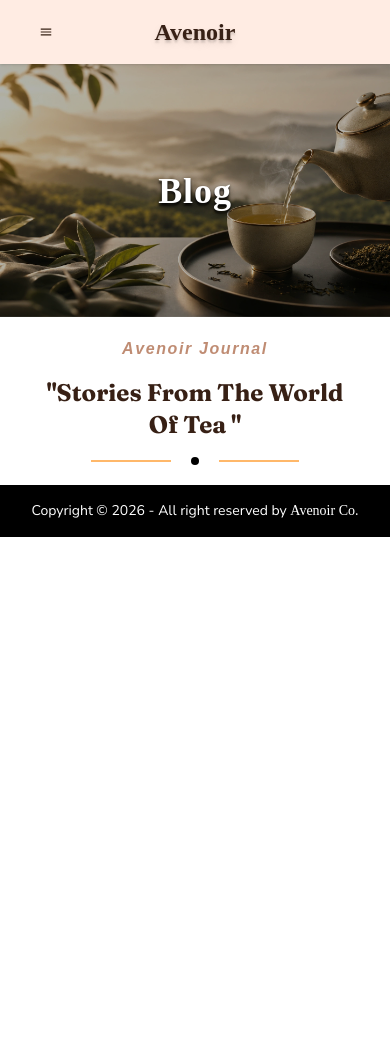
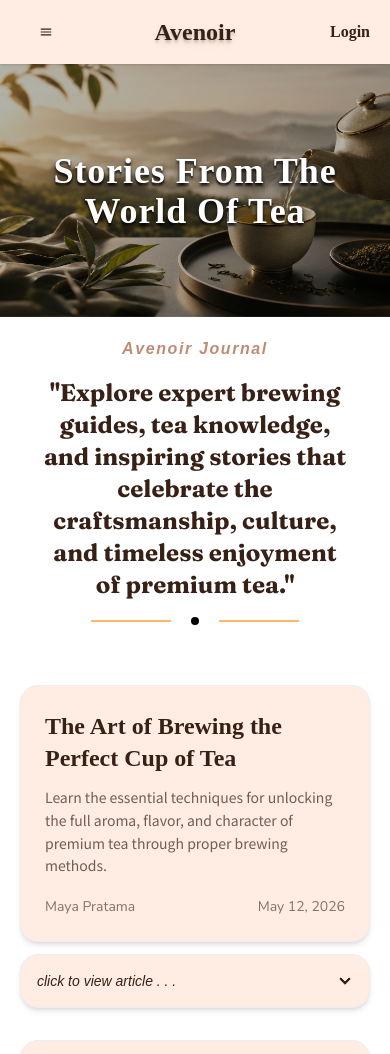
Before and after one commit to ChristoRinovan/avenoir-tea-company-profile, a React (Vite) app: page /blog in a window 390 px wide. Shown: the top 1054 px of the page. Before the commit the page ends 844 px from the top, so only its background shows below. Built offline with nearby package versions, Linux system fonts and the light colour scheme; a web font is replaced by a local one.

Commit message:
repair navbar and adding blog-page content

```diff
--- /dev/null
+++ b/src/components/BlogArticle.tsx
@@ -0,0 +1,49 @@
+import { blogArticles } from "@/data/BlogArticle";
+
+function BlogArticle() {
+  return (
+    <div className="mx-auto flex w-full max-w-5xl flex-col gap-8 px-5 py-10">
+      {blogArticles.map((item) => (
+        <div key={item.id} className="w-full">
+          <div className="rounded-2xl border border-base-300 bg-second p-6 shadow-md">
+            <h2 className="mb-3 text-2xl font-semibold text-utama font-brand">
+              {item.title}
+            </h2>
+
+            <h3 className="mb-5 text-sm font-par  text-utama/70 leading-relaxed">
+              {item.excerpt}
+            </h3>
+
+            <div className="flex flex-row font-navbar justify-between gap-5 text-sm text-utama/60">
+              <h4>{item.author}</h4>
+              <p>{item.publishDate}</p>
+            </div>
+          </div>
+
+          <div className="collapse collapse-arrow shadow-md mt-3 rounded-2xl border border-base-300 bg-second">
+            <input type="checkbox" />
+
+            <div className="collapse-title text-sm font-normal italic text-utama">
+              click to view article . . .
+            </div>
+
+            <div className="collapse-content space-y-4 lg:px-15 px-10 ">
+              <h2 className="text-xl font-brand font-semibold text-utama text-center">
+                "{item.title}"
+              </h2>
+
+              <p className="text-sm font-par leading-relaxed indent-15 text-justify">
+                {item.content1}
+              </p>
+              <p className="text-sm font-par leading-relaxed indent-15 text-justify mb-5">
+                {item.content2}
+              </p>
+            </div>
+          </div>
+        </div>
+      ))}
+    </div>
+  );
+}
+
+export default BlogArticle;
--- a/src/components/Navbar.tsx
+++ b/src/components/Navbar.tsx
@@ -68,7 +68,7 @@ function Navbar() {
                     <summary className="lg:hover:bg-utama/50">
                       {item.name}
                     </summary>
-                    <ul className="bg-second rounded-box w-48 p-2 shadow lg:bg-utama/50 ">
+                    <ul className="bg-white rounded-box w-48 p-2 shadow-lg ">
                       {item.children.map((child) => (
                         <li key={child.name}>
                           <Link
@@ -93,7 +93,7 @@ function Navbar() {
         </div>
 
         <div className="navbar-end">
-          <button className=" my-auto hidden  text-utama font-brand font-bold lg:flex hover:scale-115 transition-all duration-700">
+          <button className=" my-auto   text-utama font-brand font-bold lg:flex hover:scale-115 transition-all duration-700">
             <Link to="/login">Login</Link>
           </button>
         </div>
--- a/src/components/SectionHeader.tsx
+++ b/src/components/SectionHeader.tsx
@@ -9,7 +9,7 @@ function SectionHeader({ title, description }: SectionHeaderProps) {
       <h2 className="font-title text-[16px] opacity-80 lg:text-xl font-semibold italic  tracking-widest text-[#b07051]">
         {title}
       </h2>
-      <p className="font-desc font-bold text-2xl lg:text-3xl text-utama text-center">
+      <p className="font-desc font-bold text-2xl lg:text-3xl text-utama text-center max-w-250">
         "{description}"
       </p>
       <div className="flex items-center gap-5">
--- /dev/null
+++ b/src/data/BlogArticle.ts
@@ -0,0 +1,84 @@
+type BlogArticles = {
+  id: number;
+  title: string;
+  excerpt: string;
+  author: string;
+  publishDate: string;
+  content1: string;
+  content2: string;
+};
+
+export const blogArticles: BlogArticles[] = [
+  {
+    id: 1,
+    title: "The Art of Brewing the Perfect Cup of Tea",
+    excerpt:
+      "Learn the essential techniques for unlocking the full aroma, flavor, and character of premium tea through proper brewing methods.",
+    author: "Maya Pratama",
+    publishDate: "May 12, 2026",
+    content1:
+      "Tea brewing is a delicate balance of temperature, time, and quality ingredients. While the process may appear simple, small adjustments can significantly influence the aroma, flavor, and overall character of a cup. Different tea varieties require different brewing conditions, making it important to understand the unique needs of each blend.",
+    content2:
+      "For the best experience, start with fresh water and pay close attention to steeping time. Green teas are often best enjoyed at lower temperatures, while black teas reveal their full depth when brewed with hotter water. By mastering these simple techniques, tea enthusiasts can unlock the full potential of every leaf and create a richer, more satisfying tea ritual.",
+  },
+  {
+    id: 2,
+    title: "Understanding the Difference Between Black Tea and Green Tea",
+    excerpt:
+      "Discover how processing methods shape the flavor, aroma, and unique characteristics of black and green tea varieties.",
+    author: "Maya Pratama",
+    publishDate: "April 28, 2026",
+    content1:
+      "Although black tea and green tea originate from the same plant, their processing methods create distinctly different experiences. Green tea undergoes minimal oxidation, preserving its fresh color and light, grassy notes. Black tea, on the other hand, is fully oxidized, resulting in a richer flavor profile and a deeper amber color.",
+    content2:
+      "These differences make each variety suitable for different occasions and preferences. Green tea is often chosen for its refreshing and delicate character, while black tea appeals to those who enjoy a fuller-bodied and more robust taste. Exploring both styles allows tea lovers to discover new flavors and broaden their appreciation of tea craftsmanship.",
+  },
+  {
+    id: 3,
+    title: "Why Premium Tea Leaves Matter",
+    excerpt:
+      "Explore how carefully selected tea leaves contribute to richer flavors, balanced aromas, and a superior tea experience.",
+    author: "Adrian Wijaya",
+    publishDate: "April 15, 2026",
+    content1:
+      "The quality of tea begins long before it reaches the cup. Premium tea leaves are carefully selected from well-maintained tea gardens where growing conditions, harvesting methods, and processing standards contribute to the final product. Every step plays a role in preserving the natural flavor and aroma of the leaves.",
+    content2:
+      "Unlike lower-grade tea products, premium loose leaves often retain more of their essential oils and complex flavor notes. This results in a smoother, more balanced brew with greater depth and character. Choosing quality tea is not simply about taste—it is about appreciating the craftsmanship and dedication behind every cup.",
+  },
+  {
+    id: 4,
+    title: "Creating a Daily Tea Ritual",
+    excerpt:
+      "Simple habits and mindful moments can transform an ordinary cup of tea into a meaningful daily ritual.",
+    author: "Étienne Laurent",
+    publishDate: "March 30, 2026",
+    content1:
+      "In today's fast-paced world, simple rituals can provide valuable moments of calm and reflection. Preparing and enjoying a cup of tea offers an opportunity to slow down, step away from distractions, and reconnect with the present moment. Even a few quiet minutes can make a meaningful difference in daily well-being.",
+    content2:
+      "Creating a tea ritual does not require elaborate equipment or extensive knowledge. It begins with choosing a favorite blend, preparing it with care, and allowing yourself time to fully enjoy the experience. Over time, these small moments can become a comforting habit that adds balance and mindfulness to everyday life.",
+  },
+  {
+    id: 5,
+    title: "The Journey of Tea: From Leaf to Cup",
+    excerpt:
+      "Follow the fascinating process of tea production, from harvesting and processing to the final brewing experience.",
+    author: "Adrian Wijaya",
+    publishDate: "March 18, 2026",
+    content1:
+      "Every cup of tea represents a remarkable journey that begins in carefully cultivated tea gardens. Skilled growers monitor growing conditions and harvest leaves at the ideal moment to ensure quality and consistency. Once picked, the leaves undergo a series of processes that shape their final flavor, aroma, and appearance.",
+    content2:
+      "From withering and oxidation to drying and blending, each stage requires expertise and attention to detail. These traditional techniques, combined with modern quality standards, transform fresh tea leaves into the refined beverage enjoyed by millions around the world. Understanding this journey helps deepen appreciation for the craftsmanship behind every cup.",
+  },
+  {
+    id: 6,
+    title: "Choosing the Right Tea for Every Occasion",
+    excerpt:
+      "Whether you seek focus, relaxation, or celebration, discover how different tea styles complement different moments.",
+    author: "Étienne Laurent",
+    publishDate: "March 5, 2026",
+    content1:
+      "Different moments call for different tea experiences. A bright and refreshing green tea may be the perfect companion for a productive morning, while a rich black tea can provide comfort during a quiet afternoon. The versatility of tea makes it suitable for a wide range of settings and moods.",
+    content2:
+      "Selecting the right tea often comes down to personal preference and the atmosphere you wish to create. Whether enjoying tea alone, sharing it with friends, or pairing it with a meal, the right blend can enhance the experience and make ordinary moments feel more special. Exploring different varieties is one of the most enjoyable aspects of the tea journey.",
+  },
+];
--- a/src/pages/About.tsx
+++ b/src/pages/About.tsx
@@ -1,4 +1,3 @@
-
 import CompanyOverview from "../components/CompanyOverview";
 import PageHero from "../components/PageHero";
 
@@ -10,8 +9,9 @@ function About() {
   return (
     <main>
       <PageHero title="About Us" />
+      <FounderSection />
       <CompanyOverview button={false} />
-      <FounderSection />
+
       <VisionMissionCard />
     </main>
   );
--- a/src/pages/BlogList.tsx
+++ b/src/pages/BlogList.tsx
@@ -1,16 +1,19 @@
+import BlogArticle from "@/components/BlogArticle";
 import PageHero from "../components/PageHero";
 import SectionHeader from "../components/SectionHeader";
 
 function BlogList() {
   return (
+    <main className="">
+      <PageHero title="Stories From The World Of Tea" />
+      <SectionHeader
+        title="Avenoir Journal"
+        description="Explore expert brewing guides, tea knowledge, and inspiring stories that celebrate the craftsmanship, culture, and timeless enjoyment of premium tea."
+      />
 
-    <main>
-      <PageHero title="Blog" />
-      <SectionHeader title="Avenoir Journal" description="Stories From The World Of Tea
-
-"/>
+      <BlogArticle />
     </main>
-  )
+  );
 }
 
-export default BlogList
+export default BlogList;
```
Also changed, not shown: src/components/BlogCard.tsx (deleted).
